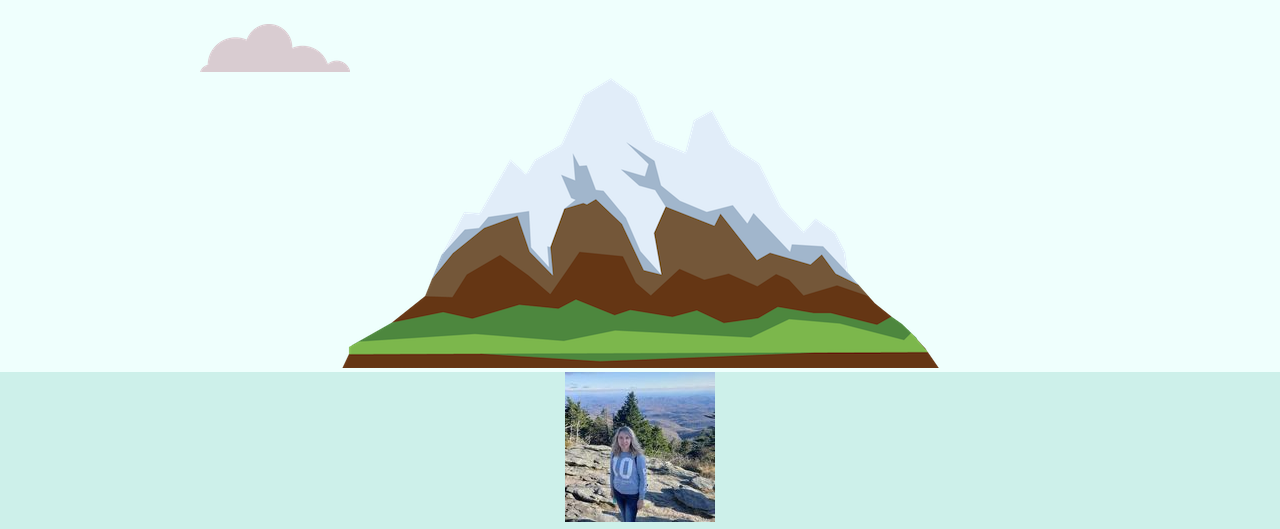
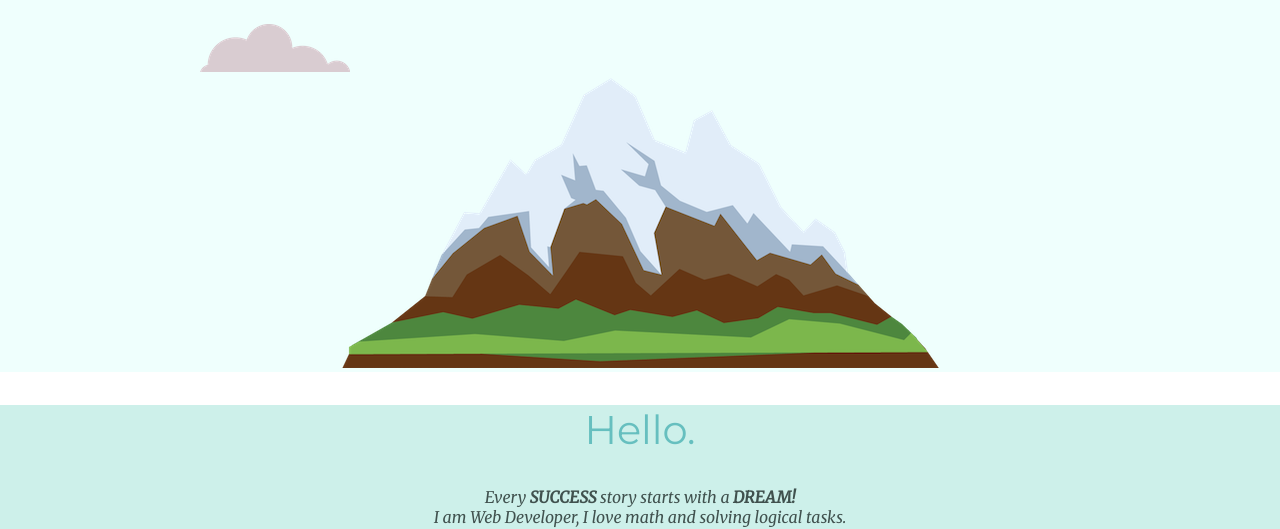
Before and after one commit to vsviryd777/vsviryd777.mySite.io, a plain HTML site: page index.html in a window 1280 px wide. Shown: the part 424-953 px from the top of the page. Drawn offline with Linux system fonts and the light colour scheme; a web font is replaced by a local one.

Commit message:
delete photo

```diff
--- a/index.html
+++ b/index.html
@@ -20,7 +20,6 @@
 
     <div class="middle-container">
       <div class="profile">
-        <img src="images/My Photo.jpg" alt="Olga profile picture">
         <h2>Hello.</h2>
 
         <p class="intro">
```
